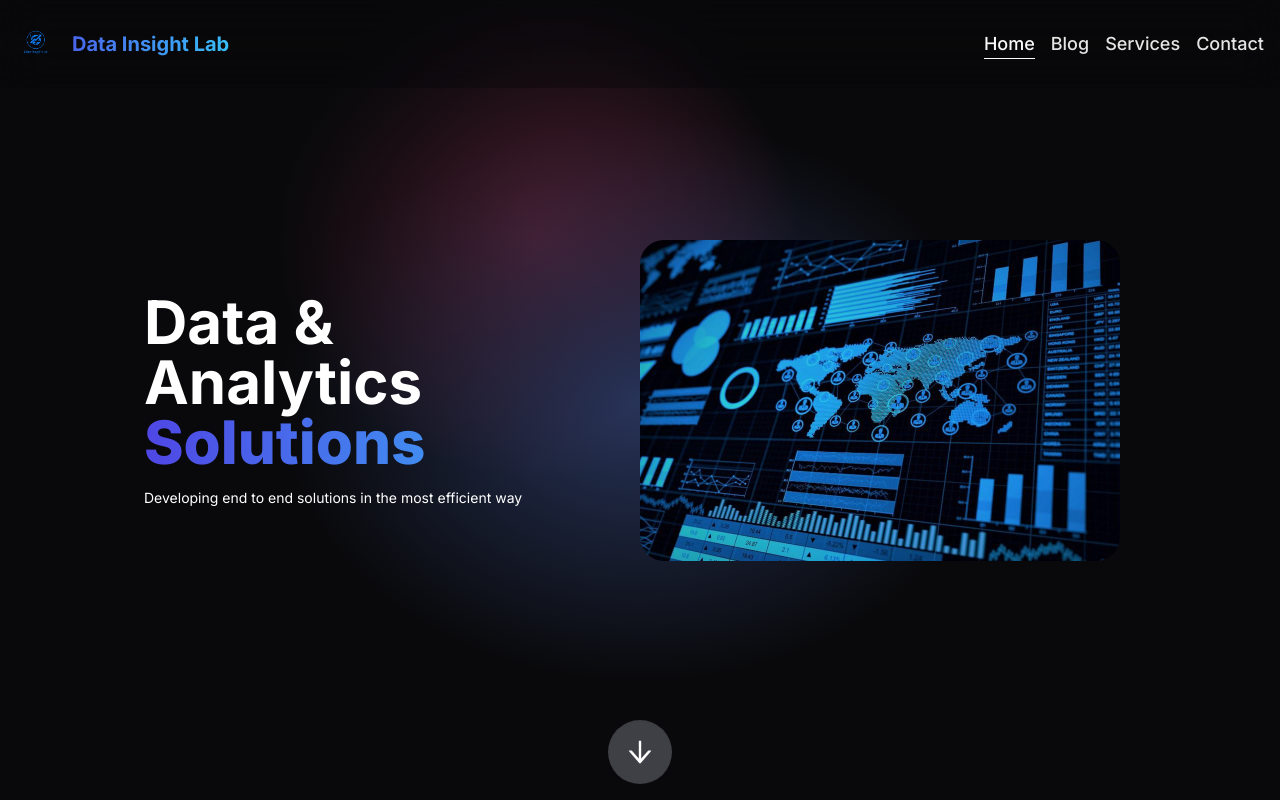
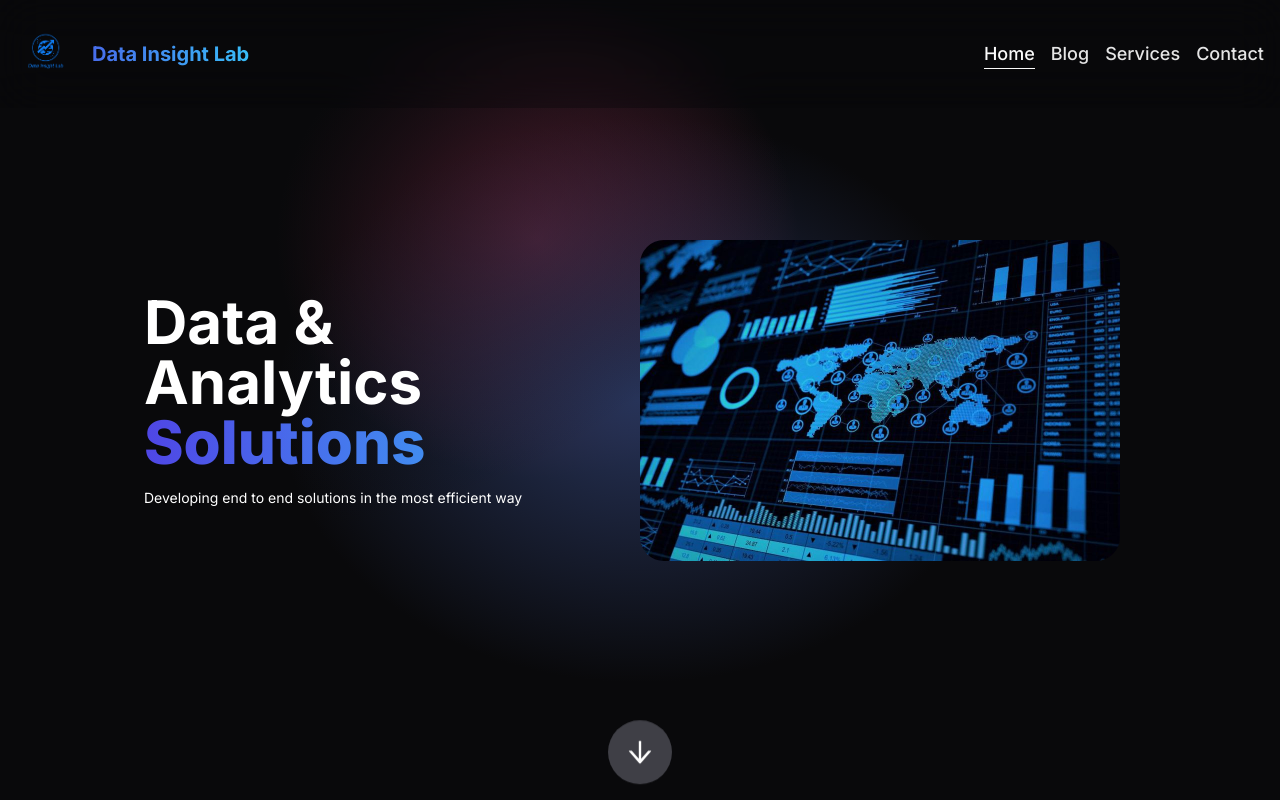
Before and after one commit to Data-Insight-Lab/data-insight-lab, a Next.js app: page / in a window 1280 px wide. Shown: the top 800 px of the page. Built offline with nearby package versions, Linux system fonts and the light colour scheme.

Commit message:
refactor: change header component

```diff
--- a/package.json
+++ b/package.json
@@ -3,7 +3,7 @@
   "version": "0.1.0",
   "private": true,
   "scripts": {
-    "dev": "next dev --port 3008",
+    "dev": "next dev --port 3000",
     "build": "next build",
     "start": "next start",
     "lint": "next lint"
--- a/src/components/Animation.tsx
+++ b/src/components/Animation.tsx
@@ -8,7 +8,7 @@ interface Props {
 }
 export function Animation({ children }: Props) {
   const [ref, inView] = useInView({
-    threshold: 0.8,
+    threshold: 0.7,
     triggerOnce: true,
   });
 
--- a/src/components/Blog.tsx
+++ b/src/components/Blog.tsx
@@ -5,7 +5,7 @@ import { Animation } from './Animation';
 export function Blog() {
   return (
     <Animation>
-      <div className="my-40 flex flex-col items-center justify-center px-4 text-center bg-gradient-blog">
+      <div className="my-52 flex flex-col items-center justify-center px-4 text-center bg-gradient-blog">
         <h1 className="text-3xl mb-4 font-bold">
           Why invest in Data Intelligence?
         </h1>
--- a/src/components/Contact.tsx
+++ b/src/components/Contact.tsx
@@ -12,7 +12,7 @@ function TextInput({ ...rest }: Props) {
 export function Contact() {
   return (
     <Animation>
-      <div className="my-40 flex flex-col justify-center items-center px-4 max-w-lg mx-auto">
+      <div className="my-52 flex flex-col justify-center items-center px-4 max-w-lg mx-auto">
         <h1 className="mb-10 text-2xl font-normal">
           Get in contact for more information
         </h1>
--- a/src/components/Header.tsx
+++ b/src/components/Header.tsx
@@ -72,13 +72,17 @@ export function Header() {
   return (
     <header>
       <div className="fixed w-full z-10 top-0 px-4 py-6 flex flex-row justify-between items-center bg-opacity-30 bg-zinc-950 backdrop-filter backdrop-blur-xl">
-        <a
-          href="home"
-          className="flex gap-4 items-center text-xl font-bold text-gradient"
+        <Link
+          spy
+          activeClass="active"
+          smooth={true}
+          to="home"
+          duration={100}
+          className="flex gap-4 items-center text-xl font-bold text-gradient cursor-pointer"
         >
-          <Image src={Logo} alt="logo" height={40} width={40} />
+          <Image src={Logo} alt="logo" height={60} width={60} />
           Data Insight Lab
-        </a>
+        </Link>
 
         <nav>
           <div className="md:flex hidden">
@@ -105,18 +109,19 @@ export function Header() {
 
             {toggleMenu && (
               <ul
-                className={`z-10 fixed top-0 -right-2 p-3 w-[50vw] h-screen shadow-2xl
+                className={`z-10 fixed top-0 -right-2 p-4 w-[50vw] h-screen shadow-2xl
             md:hidden list-none flex flex-col justify-start items-end rounded-md
             glassmorphism text-white ${animated}`}
               >
-                <li className="text-xl w-full my-2 cursor-pointer">
+                <div className="text-xl w-full my-2 cursor-pointer">
                   <AiOutlineClose
                     onClick={() => {
                       setAnimated('animate-slide-out');
                       setTimeout(() => setToggleMenu(false), 500);
                     }}
                   />
-                </li>
+                </div>
+
                 {navLinks()}
               </ul>
             )}
--- a/src/components/Services.tsx
+++ b/src/components/Services.tsx
@@ -53,7 +53,7 @@ export function Services() {
   return (
     <Animation>
       <div
-        className="my-40 flex flex-col md:flex-row md:justify-normal items-center
+        className="my-52 flex flex-col md:flex-row md:justify-normal items-center
          justify-center gap-2 bg-gradient-services px-2"
       >
         {services.map(item => (
```
